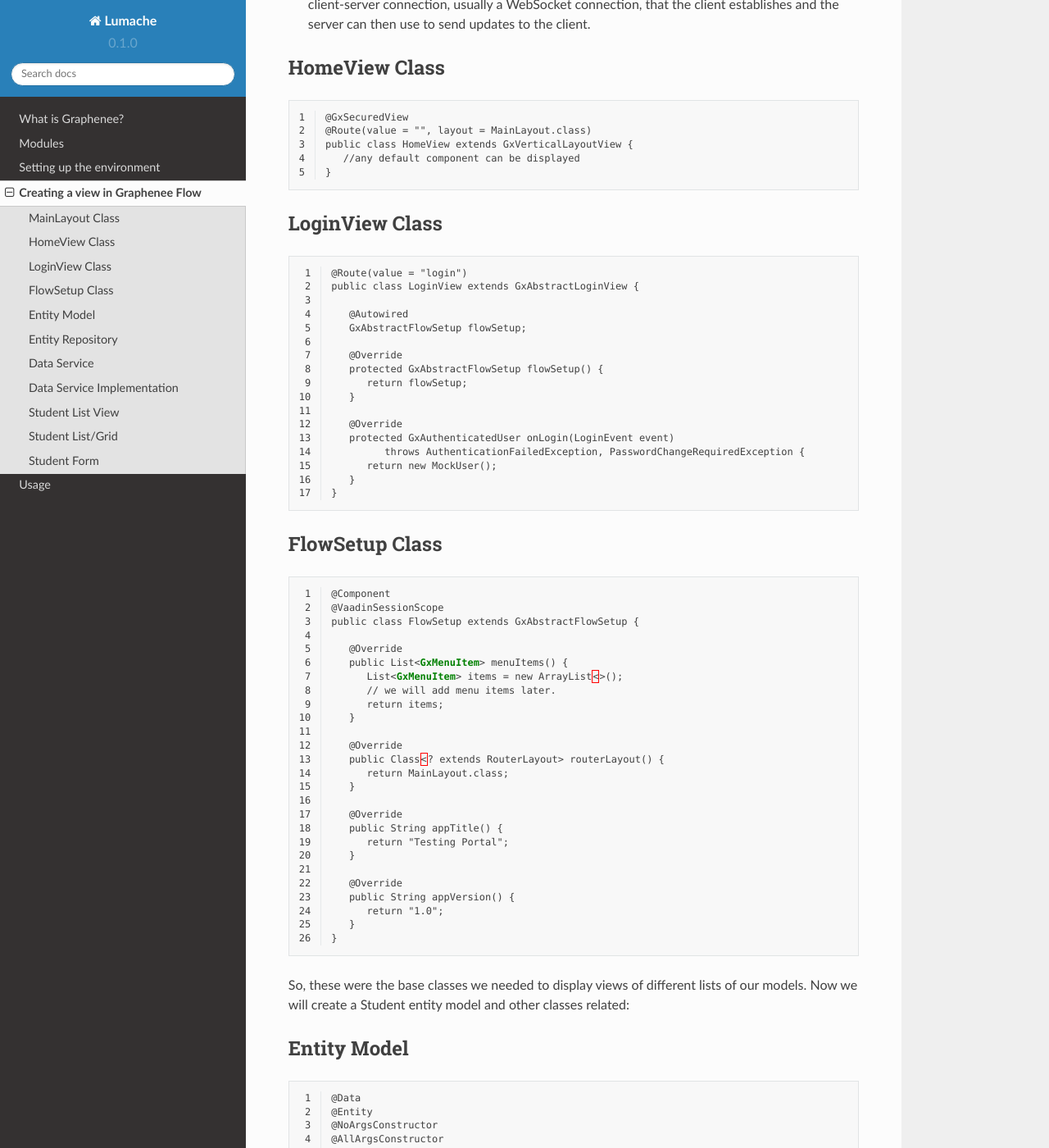
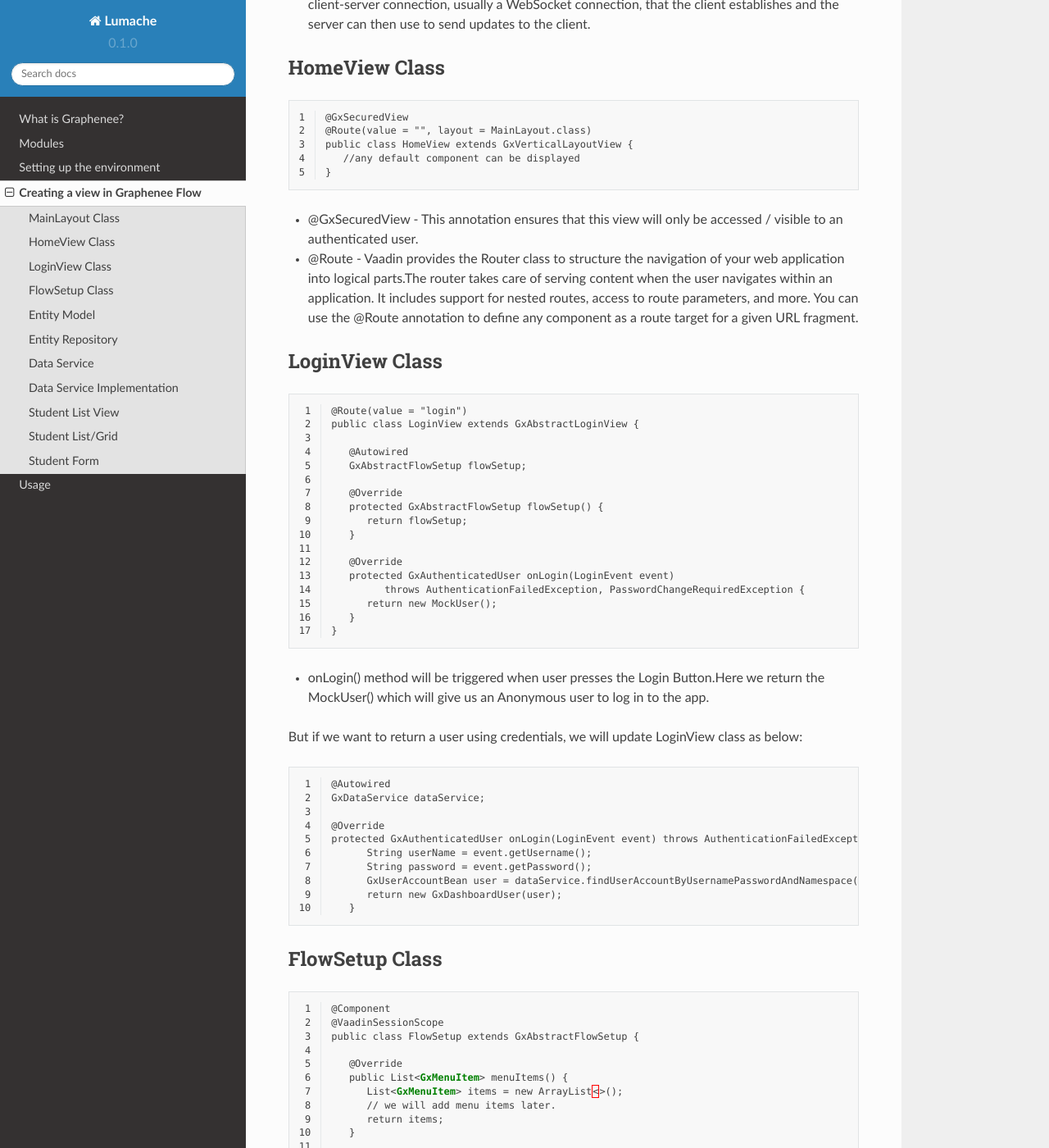
Before and after one commit to subanzafar/rtd-tutorial, a Sphinx documentation site: the page built from docs/source/createview.rst, in a window 1280 px wide and 1400 px high, scrolled down 602 px. Shown: the whole window at 82% size. Built offline with Sphinx 7.4.7 and the Read the Docs theme 2.0.0, drawn with Linux system fonts in a browser that asks for light colours; some of the changed text lies outside the part shown.

Commit message:
Update createview.rst

```diff
--- a/docs/source/createview.rst
+++ b/docs/source/createview.rst
@@ -32,6 +32,8 @@
    public class HomeView extends GxVerticalLayoutView {
       //any default component can be displayed
    }
+- @GxSecuredView - This annotation ensures that this view will only be accessed / visible to an authenticated user.
+- @Route - Vaadin provides the Router class to structure the navigation of your web application into logical parts.The router takes care of serving content when the user navigates within an application. It includes support for nested routes, access to route parameters, and more. You can use the @Route annotation to define any component as a route target for a given URL fragment.
 
 LoginView Class
 ---------------
@@ -56,6 +58,22 @@
          return new MockUser();
       }
    }
+- onLogin() method will be triggered when user presses the Login Button.Here we return the MockUser() which will give us an Anonymous user to log in to the app.
+But if we want to return a user using credentials, we will update LoginView class as below:
+
+.. code-block:: html
+   :linenos:
+
+   @Autowired
+   GxDataService dataService;
+
+   @Override
+   protected GxAuthenticatedUser onLogin(LoginEvent event) throws AuthenticationFailedException, PasswordChangeRequiredException {
+         String userName = event.getUsername();
+         String password = event.getPassword();
+         GxUserAccountBean user = dataService.findUserAccountByUsernamePasswordAndNamespace(userName, password, namespace);
+         return new GxDashboardUser(user);
+      }
 
 FlowSetup Class
 ---------------
@@ -89,7 +107,8 @@
          return "1.0";
       }
    }
-
+- @Component - @Component is an annotation that allows Spring to automatically detect our custom beans.
+- @VaadinSessionScope - The @VaadinSessionScope annotation manages the Spring beans during the Vaadin session lifecycle. It ensures that the same bean instance is used during the whole Vaadin session.
 
 So, these were the base classes we needed to display views of different lists of our models. Now we will create a Student entity model and other classes related:
 
@@ -114,6 +133,12 @@
       private String lastName;
       private String email;
    }
+- @Data - This @Data annotation gives us the getters and setters for our model.
+- @Entity - The @Entity annotation specifies that the class is an entity and is mapped to a database table.
+- @NoArgsConstructor - This annotation will create default constructor for our model.
+- @AllArgsConstructor - This annotation will create constructor having all the arguments.
+- @EqualsAndHashCode - When we declare a class with @EqualsAndHashCode, Lombok generates implementations for the equals and hashCode methods.
+- @Id - This annotation will indicate the primary key.
 
 
 Entity Repository
@@ -124,6 +149,7 @@
 
    public interface StudentRepository extends GxJpaRepository<Student, Integer> {
    }
+- JpaRepository is a JPA (Java Persistence API) specific extension of Repository. It contains the full API of CrudRepository and PagingAndSortingRepository. So it contains API for basic CRUD operations and also API for pagination and sorting.
 
 Data Service
 ------------
@@ -139,6 +165,7 @@
 
       void deleteAll(Collection<Student> students);
    }
+We will declare the some crud methods to be implemented.
 
 Data Service Implementation
 ---------------------------
@@ -167,6 +194,7 @@
          repository.deleteAll(students);
       }
    }
+Repository class will be used in implementation of service methods.
 
 After these, we will head towards creating listview for our Student model:
 
@@ -196,6 +224,9 @@
          return "Students";
       }
    }
+- afterNavigation() method will be invoked when we tap on menu item for this view. i.e Student.
+- decorateLayout() method will be used to add components to root layout.
+- getCaption() will set the title for this view.
 
 Now we have to add our view class into menu items of FlowSetup class:
 
@@ -256,6 +287,9 @@
          return new String[] { "firstName", "lastName", "email" };
       }
    }
+- @Scope - This annotation defines the life cycle and visibility of that bean in the contexts we use it.
+- We will inject our service here to use crud methods.
+- visibleProperties() - In this method, we will specify the columns that will be displayed in list. Column names here must match with attribute names of model.
 
 As we have created Student List, we will autowire it into Student List View class. So, the methods below will be updated:
 
```
